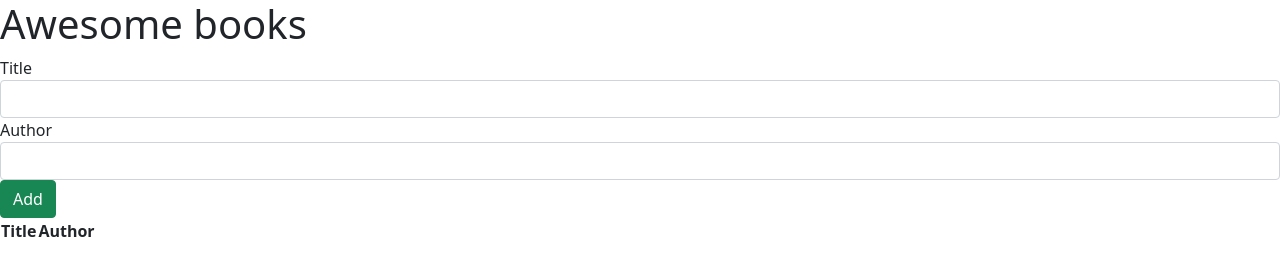
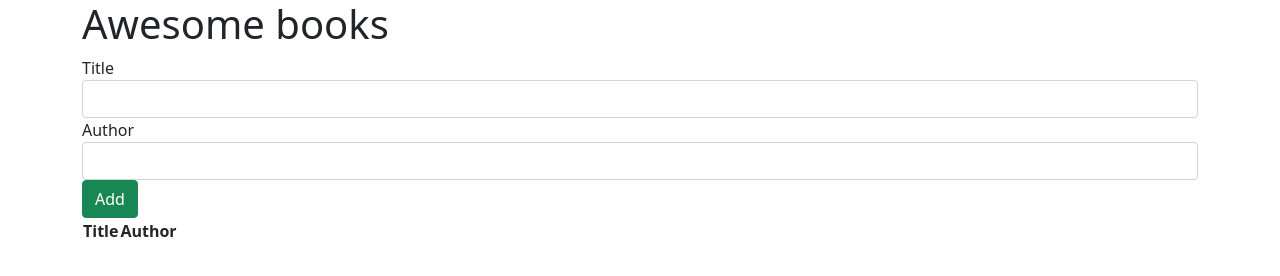
Before and after one commit to techmoves/Awesome-books, a website: page index.html in a window 1280 px wide. Drawn offline with nearby package versions, Linux system fonts and the light colour scheme.

Commit message:
Update awesome book both html ans js files

```diff
--- a/index.html
+++ b/index.html
@@ -10,7 +10,7 @@
     <title>Awesome book</title>
 </head>
 <body>
-    <div>
+    <div class="container">
     <h1>
       </i>Awesome books</h1>
       <form id="book-form">
--- a/index.js
+++ b/index.js
@@ -101,7 +101,7 @@ document.querySelector('#book-form').addEventListener('submit', (e) => {
 document.querySelector('#book-list').addEventListener('click', (e) => {
   UI.deleteBook(e.target);
 
-  Store.removeBook(e.target.parentElement.previousElementSibling.textContent);
+
 
   UI.showAlert('Book Removed', 'success');
 });
```
